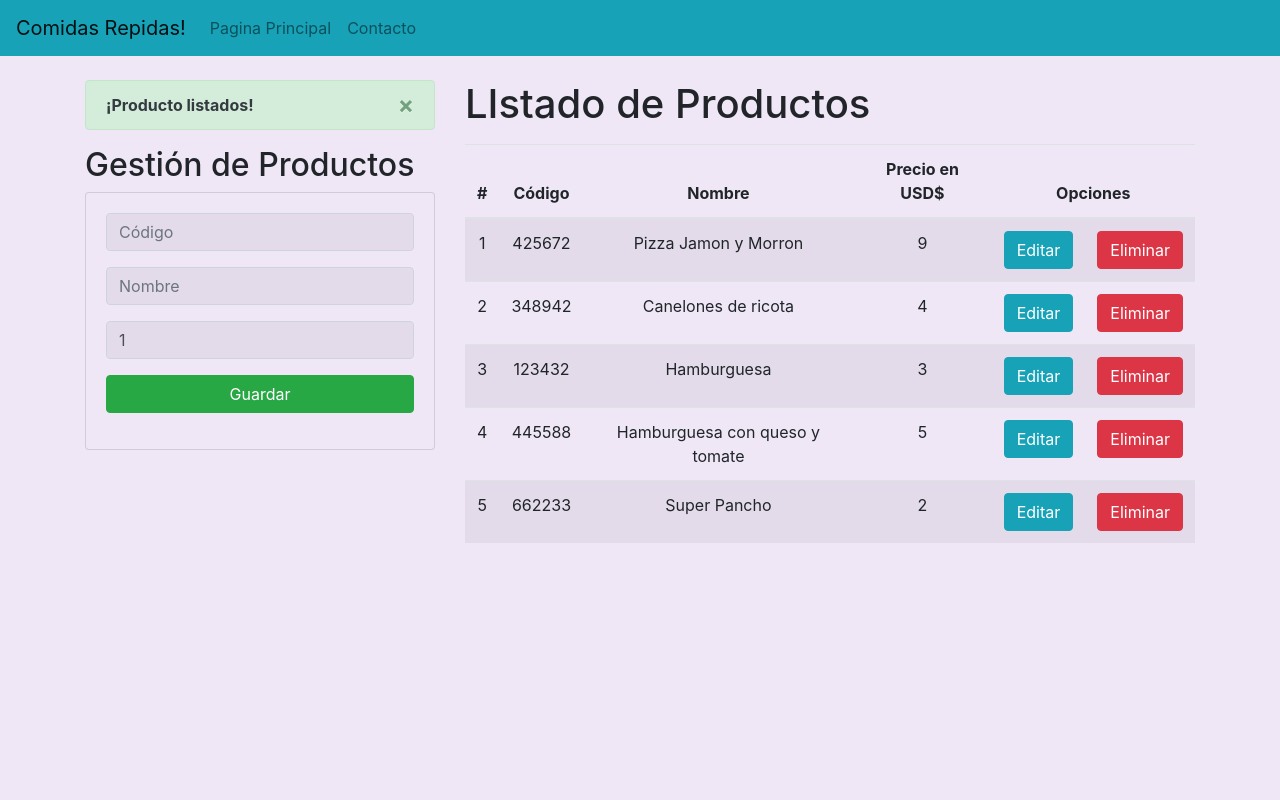
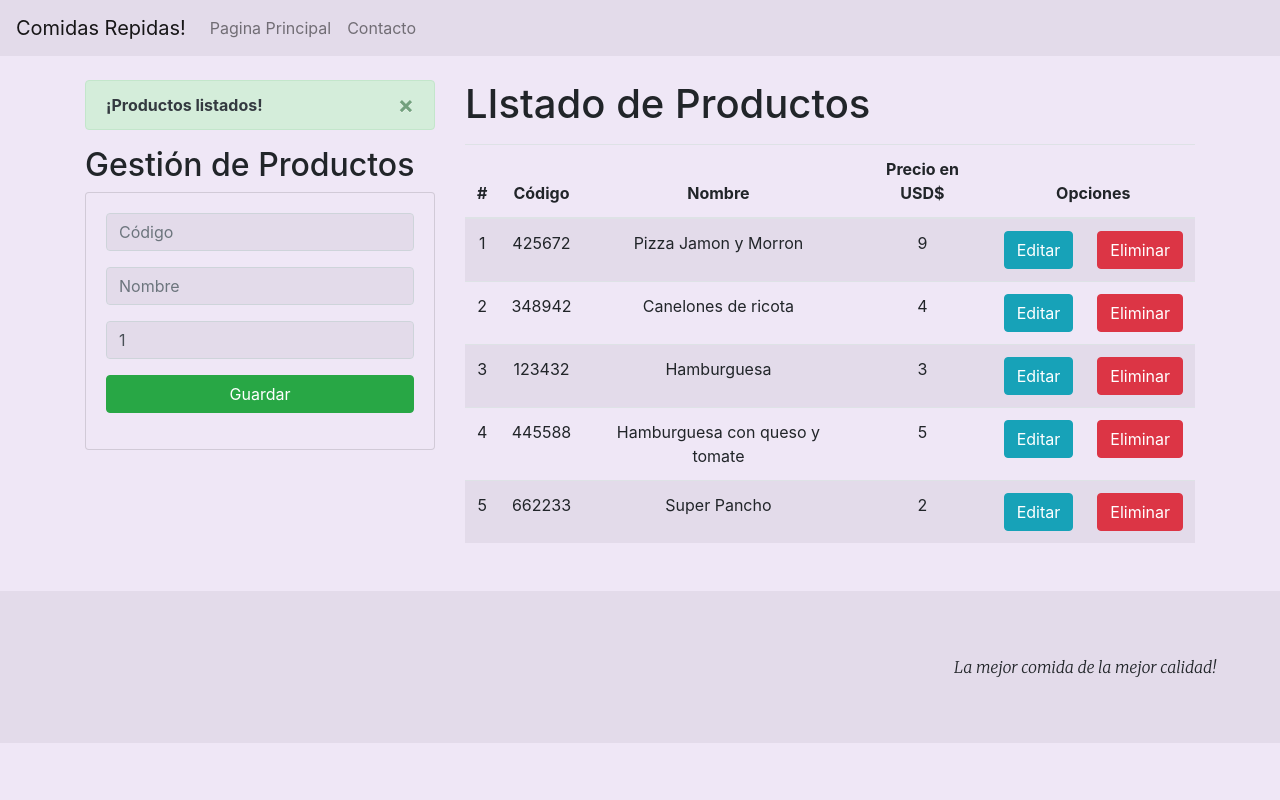
Before and after one commit to Ferna1990/ProyectoCodoACodo, a Django app: page / in a window 1280 px wide. Run offline with Django 3.2, Linux system fonts and the light colour scheme; data comes from the database, SQL or seed files in the repository.

Commit message:
v4.2.1.0 version final, arreglos pequeños y agregado de colores

```diff
--- a/Aplicaciones/Academico/static/css/gestionCursos.css
+++ b/Aplicaciones/Academico/static/css/gestionCursos.css
@@ -1,12 +1,32 @@
+@import url('https://fonts.googleapis.com/css2?family=Merriweather:ital,wght@1,300&display=swap');
+
 th,
 td {
   text-align: center;
   vertical-align: middle;
 }
 
-Body {background-color : rgb(239, 231, 246);}
+Body {
+  background-color : rgb(239, 231, 246);}
 
 
-.card {background-color : rgb(239, 231, 246);}
+.card {
+  background-color : rgb(239, 231, 246);}
 
-.form-control {background-color: rgba(0,0,0,.05);;}
+.form-control {
+  background-color: rgba(0,0,0,.05);}
+
+.navbar{
+  background-color: rgba(0,0,0,.05)!important;
+}
+
+footer{
+  font-family: 'Merriweather', serif;
+  position: relative;
+  text-align: end;
+  padding: 5%;
+  border: 1%;
+  border-color: antiquewhite;
+  background-color: rgba(0,0,0,.05);
+
+}
--- a/Aplicaciones/Academico/templates/base.html
+++ b/Aplicaciones/Academico/templates/base.html
@@ -34,6 +34,7 @@
 
         {% endblock %}
     </div>
+    <footer>La mejor comida de la mejor calidad!</footer>
     <script src="https://code.jquery.com/jquery-3.5.1.slim.min.js"
         integrity="sha384-DfXdz2htPH0lsSSs5nCTpuj/zy4C+OGpamoFVy38MVBnE+IbbVYUew+OrCXaRkfj" crossorigin="anonymous">
     </script>
--- a/Aplicaciones/Academico/views.py
+++ b/Aplicaciones/Academico/views.py
@@ -7,7 +7,7 @@ from django.contrib import messages
 
 def home(request):
     productosListados = Curso.objects.all()
-    messages.success(request, '¡Producto listados!')
+    messages.success(request, '¡Productos listados!')
     return render(request, "gestionProducto.html", {"cursos": productosListados})
 
 
```
